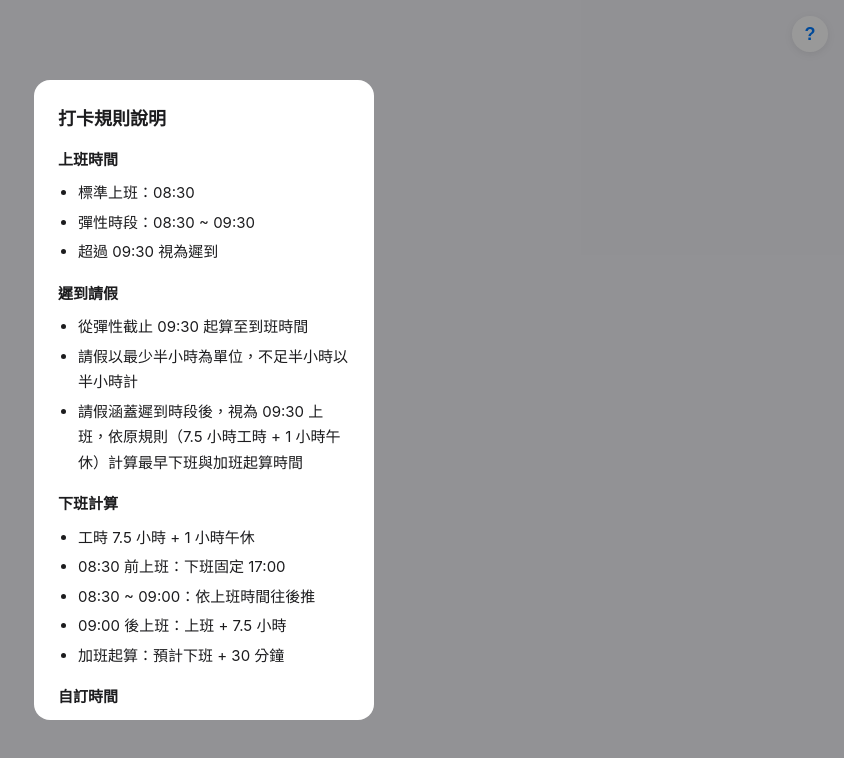
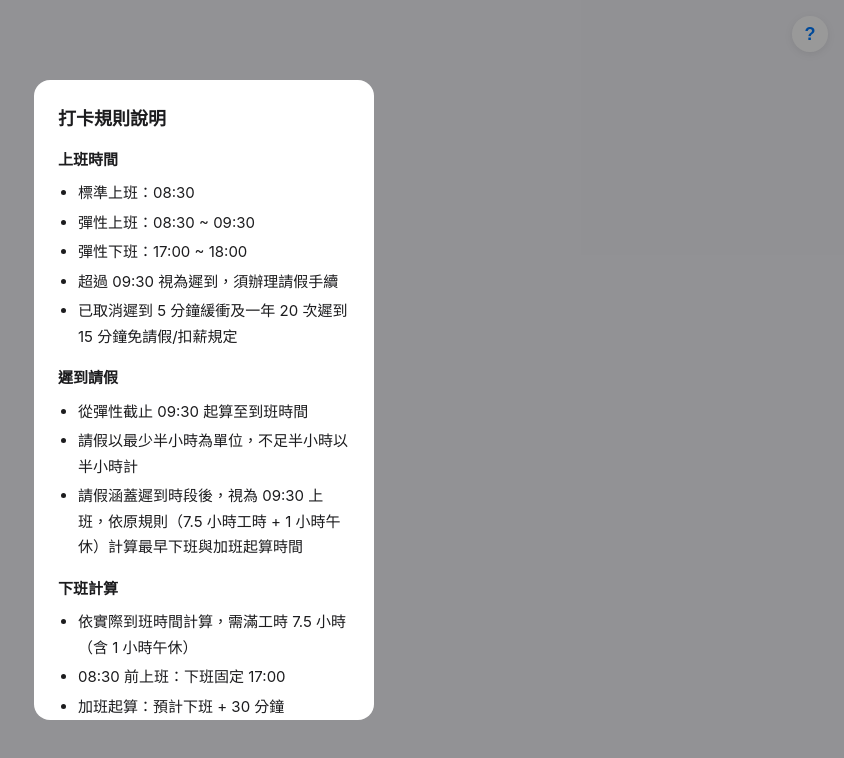
Before and after one commit to JungShianWU/punch, a plain HTML site: page index.html in a window 1280 px wide. Both pictures are taken after a click on the button "說明". Shown: the whole page, without its empty margins (436-1280 px from the left). Drawn offline with Linux system fonts and the light colour scheme.

Commit message:
修正說明文件以符合彈性上下班正式規定
補上彈性下班時間 17:00~18:00、取消遲到 5 分鐘緩衝與一年 20 次遲到 15 分鐘免請假/扣薪的規定說明；並修正原本與實際計算邏輯不符的下班時間敘述（08:30~12:00 到班一律以到班時間 + 7.5 小時工時 + 1 小時午休計算，非依 09:00 切分兩種算法）。計算邏輯本身未變動。

```diff
--- a/index.html
+++ b/index.html
@@ -201,8 +201,10 @@
     <strong>上班時間</strong>
     <ul>
       <li>標準上班：08:30</li>
-      <li>彈性時段：08:30 ~ 09:30</li>
-      <li>超過 09:30 視為遲到</li>
+      <li>彈性上班：08:30 ~ 09:30</li>
+      <li>彈性下班：17:00 ~ 18:00</li>
+      <li>超過 09:30 視為遲到，須辦理請假手續</li>
+      <li>已取消遲到 5 分鐘緩衝及一年 20 次遲到 15 分鐘免請假/扣薪規定</li>
     </ul>
     <strong>遲到請假</strong>
     <ul>
@@ -212,10 +214,8 @@
     </ul>
     <strong>下班計算</strong>
     <ul>
-      <li>工時 7.5 小時 + 1 小時午休</li>
+      <li>依實際到班時間計算，需滿工時 7.5 小時（含 1 小時午休）</li>
       <li>08:30 前上班：下班固定 17:00</li>
-      <li>08:30 ~ 09:00：依上班時間往後推</li>
-      <li>09:00 後上班：上班 + 7.5 小時</li>
       <li>加班起算：預計下班 + 30 分鐘</li>
     </ul>
     <strong>自訂時間</strong>
```
Also changed, not shown: 1 other file.
